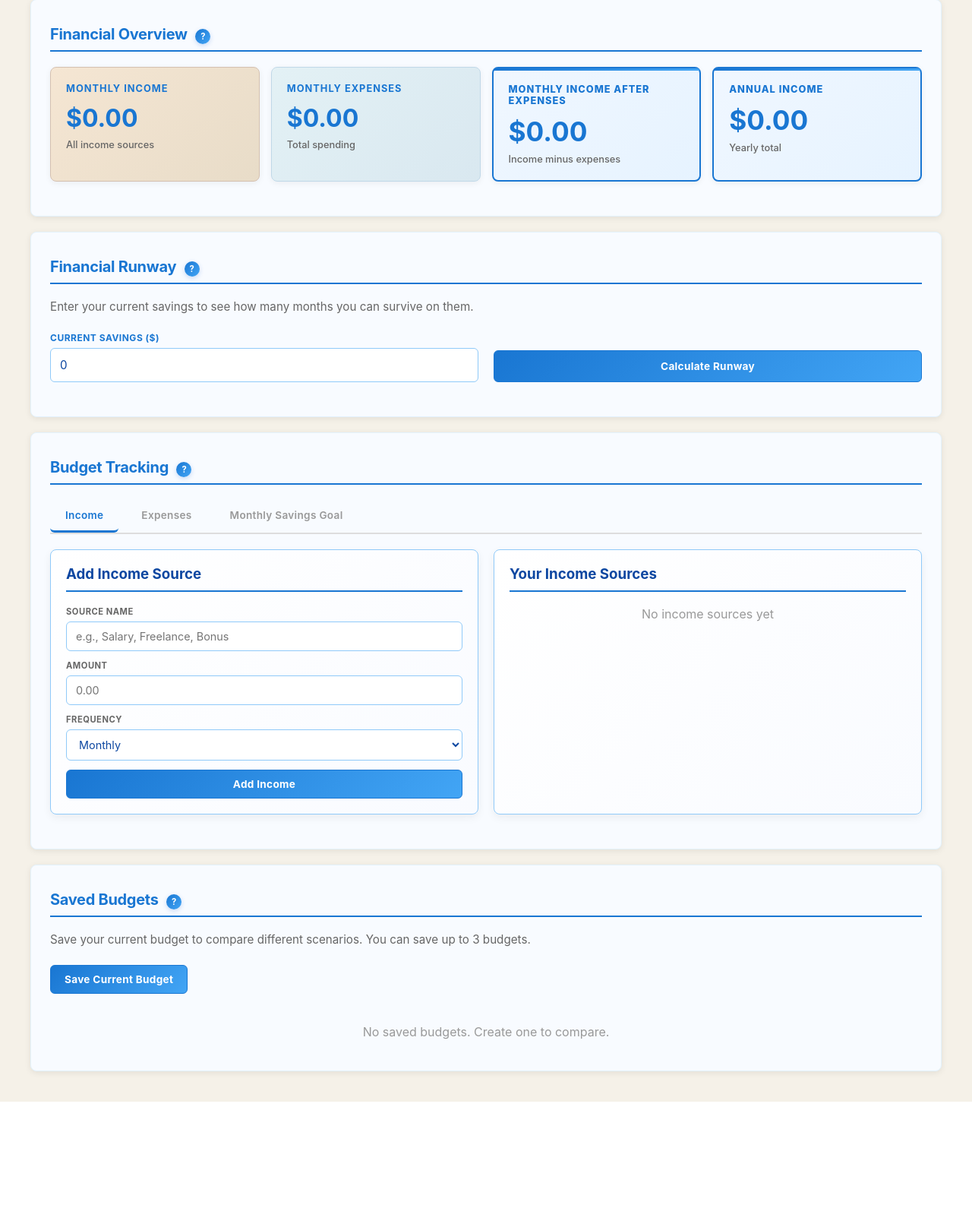
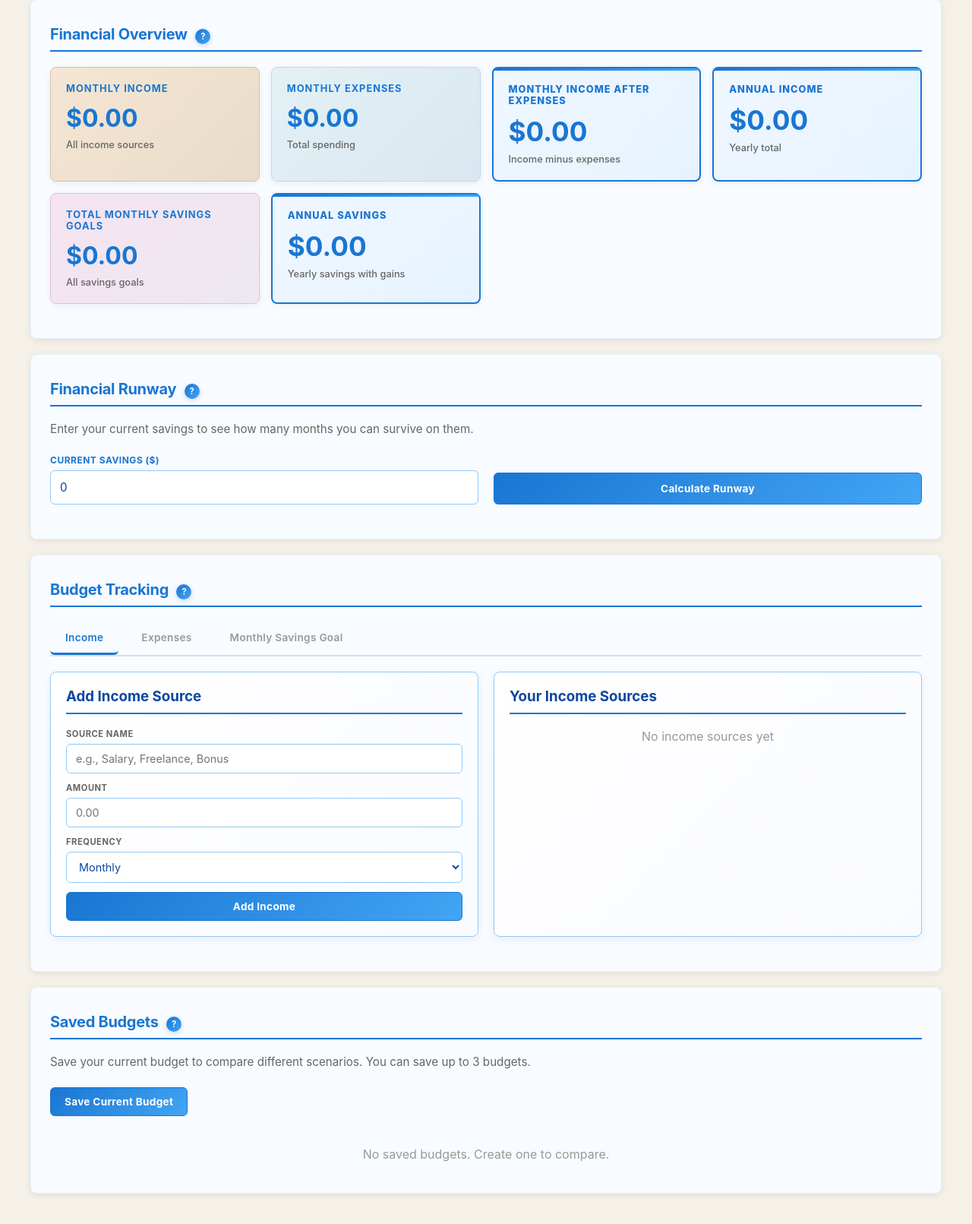
Before and after one commit to phil08533/Budget, a PHP site: page / in a window 1280 px wide. Shown: the part 111-1722 px from the top of the page at 76% size. Before the commit the page ends 1561 px from the top, so only its background shows below. Run offline with PHP 8.4, Linux system fonts and the light colour scheme; a user stored in the database is signed in; data that the repository does not hold is empty.

Commit message:
Add savings overview cards and budget detail viewer
Changes:
- Display total monthly savings and annual savings in Financial Overview
- Add View button to saved budgets to see details in a modal
- Modal shows budget breakdown with income and expense items
- Update overview cards when savings goals change

https://claude.ai/code/session_01ULdDKHw7HhZA1fxaU2AAry

```diff
--- a/app.js
+++ b/app.js
@@ -266,7 +266,10 @@ async function loadBudgets() {
           <h4 style="margin: 0;">${budget.budget_name}</h4>
           <p style="margin: 0.25rem 0 0 0; color: #666;">Income: ${money(budget.total_income)} | Expenses: ${money(budget.total_expenses)} | Savings: ${money(budget.monthly_savings)} (${budget.created_at})</p>
         </div>
-        <button class="btn" style="font-size: 0.75rem; padding: 0.4rem 0.8rem; background: #c84b4b; border-color: #c84b4b;" data-delete-budget="${budget.budget_id}">Delete</button>
+        <div style="display: flex; gap: 0.5rem;">
+          <button class="btn" style="font-size: 0.75rem; padding: 0.4rem 0.8rem;" data-view-budget="${budget.budget_id}">View</button>
+          <button class="btn" style="font-size: 0.75rem; padding: 0.4rem 0.8rem; background: #c84b4b; border-color: #c84b4b;" data-delete-budget="${budget.budget_id}">Delete</button>
+        </div>
       `;
       list.appendChild(item);
     });
@@ -275,11 +278,12 @@ async function loadBudgets() {
   }
 }
 
-// Event delegation for deletions
+// Event delegation for deletions and budget viewing
 document.addEventListener('click', async (e) => {
   const deleteIncomeId = e.target.dataset.deleteIncome;
   const deleteExpenseId = e.target.dataset.deleteExpense;
   const deleteBudgetId = e.target.dataset.deleteBudget;
+  const viewBudgetId = e.target.dataset.viewBudget;
 
   if (deleteIncomeId && confirm('Delete this income source?')) {
     try {
@@ -306,6 +310,10 @@ document.addEventListener('click', async (e) => {
     } catch (err) {
       alert('Error: ' + err.message);
     }
+  }
+
+  if (viewBudgetId) {
+    viewBudgetDetails(viewBudgetId);
   }
 });
 
@@ -384,6 +392,12 @@ function updateSavingsGoalsSummary() {
 
   $('#totalMonthlySavings').textContent = money(totalMonthly);
   $('#totalAnnualSavings').textContent = money(totalAnnual);
+
+  // Update overview cards
+  if ($('#overviewMonthlySavings')) {
+    $('#overviewMonthlySavings').textContent = money(totalMonthly);
+    $('#overviewAnnualSavings').textContent = money(totalAnnual);
+  }
 }
 
 // Delete savings goal event delegation
@@ -397,6 +411,68 @@ document.addEventListener('click', (e) => {
   }
 });
 
+// Budget detail modal functions
+async function viewBudgetDetails(budgetId) {
+  try {
+    const data = await api('budgets', 'GET');
+    const budget = data.budgets.find(b => b.budget_id == budgetId);
+    if (!budget) {
+      alert('Budget not found');
+      return;
+    }
+
+    const budgetData = JSON.parse(budget.budget_data || '{"income":[],"expenses":[]}');
+    const modal = $('#budgetModal');
+    const title = $('#budgetModalTitle');
+    const content = $('#budgetModalContent');
+
+    title.textContent = budget.budget_name;
+
+    let html = `<p style="color: #666; margin-bottom: 1.5rem;">Created: ${budget.created_at}</p>`;
+    html += `<div class="cards" style="margin-bottom: 1.5rem;">
+      <div class="card">
+        <h4 style="margin: 0 0 0.5rem 0;">Total Income</h4>
+        <p style="font-weight: bold; color: var(--xp-accent);">${money(budget.total_income)}</p>
+      </div>
+      <div class="card">
+        <h4 style="margin: 0 0 0.5rem 0;">Total Expenses</h4>
+        <p style="font-weight: bold; color: var(--xp-accent);">${money(budget.total_expenses)}</p>
+      </div>
+      <div class="card highlight-card">
+        <h4 style="margin: 0 0 0.5rem 0;">Monthly Savings</h4>
+        <p style="font-weight: bold; color: var(--xp-accent);">${money(budget.monthly_savings)}</p>
+      </div>
+    </div>`;
+
+    if (budgetData.income && budgetData.income.length > 0) {
+      html += `<h4 style="margin-top: 1.5rem; margin-bottom: 0.75rem;">Income Sources</h4>`;
+      budgetData.income.forEach((item) => {
+        html += `<div style="padding: 0.75rem; background: #f5f5f5; border-radius: 6px; margin-bottom: 0.5rem;">
+          <strong>${item.source_name}</strong> - ${money(item.amount)} (${item.frequency})
+        </div>`;
+      });
+    }
+
+    if (budgetData.expenses && budgetData.expenses.length > 0) {
+      html += `<h4 style="margin-top: 1.5rem; margin-bottom: 0.75rem;">Expenses</h4>`;
+      budgetData.expenses.forEach((item) => {
+        html += `<div style="padding: 0.75rem; background: #f5f5f5; border-radius: 6px; margin-bottom: 0.5rem;">
+          <strong>${item.category}</strong> - ${money(item.amount)} (${item.frequency})
+        </div>`;
+      });
+    }
+
+    content.innerHTML = html;
+    modal.style.display = 'block';
+  } catch (err) {
+    alert('Error loading budget: ' + err.message);
+  }
+}
+
+function closeBudgetModal() {
+  $('#budgetModal').style.display = 'none';
+}
+
 loadDashboard().catch((err) => {
   console.error(err);
   alert('Unable to load dashboard. Check that:\n1. PHP server is running\n2. MySQL database is set up\n3. Database credentials in db.php are correct');
--- a/index.php
+++ b/index.php
@@ -155,6 +155,16 @@ if (!isset($_SESSION['user_id'])) {
           <h3>Annual Income</h3>
           <p id="yearlyTotal">$0.00</p>
           <small>Yearly total</small>
+        </article>
+        <article class="card">
+          <h3>Total Monthly Savings Goals</h3>
+          <p id="overviewMonthlySavings">$0.00</p>
+          <small>All savings goals</small>
+        </article>
+        <article class="card highlight-card">
+          <h3>Annual Savings</h3>
+          <p id="overviewAnnualSavings">$0.00</p>
+          <small>Yearly savings with gains</small>
         </article>
       </div>
 
@@ -320,6 +330,15 @@ if (!isset($_SESSION['user_id'])) {
     </section>
   </main>
 
+  <!-- BUDGET DETAIL MODAL -->
+  <div id="budgetModal" style="display: none; position: fixed; top: 0; left: 0; right: 0; bottom: 0; background: rgba(0,0,0,0.5); z-index: 1000; overflow: auto;">
+    <div style="background: white; margin: 50px auto; padding: 30px; border-radius: 12px; max-width: 600px; position: relative;">
+      <button onclick="closeBudgetModal()" style="position: absolute; top: 15px; right: 15px; background: none; border: none; font-size: 1.5rem; cursor: pointer;">✕</button>
+      <h2 id="budgetModalTitle">Budget Details</h2>
+      <div id="budgetModalContent"></div>
+    </div>
+  </div>
+
   <!-- HELP TOOLTIP -->
   <div id="helpTooltip" class="tooltip" style="display: none;"></div>
 
```
